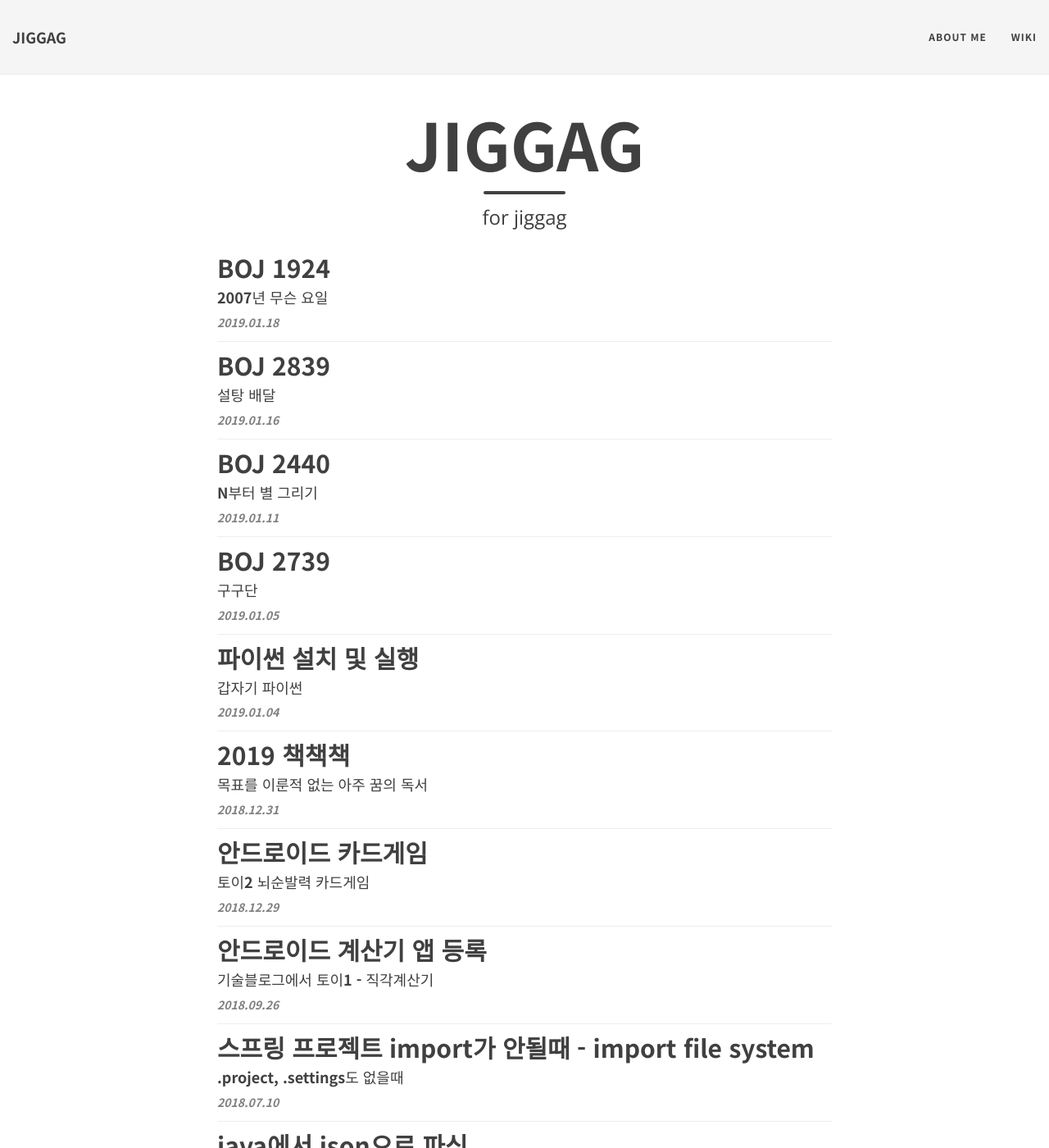
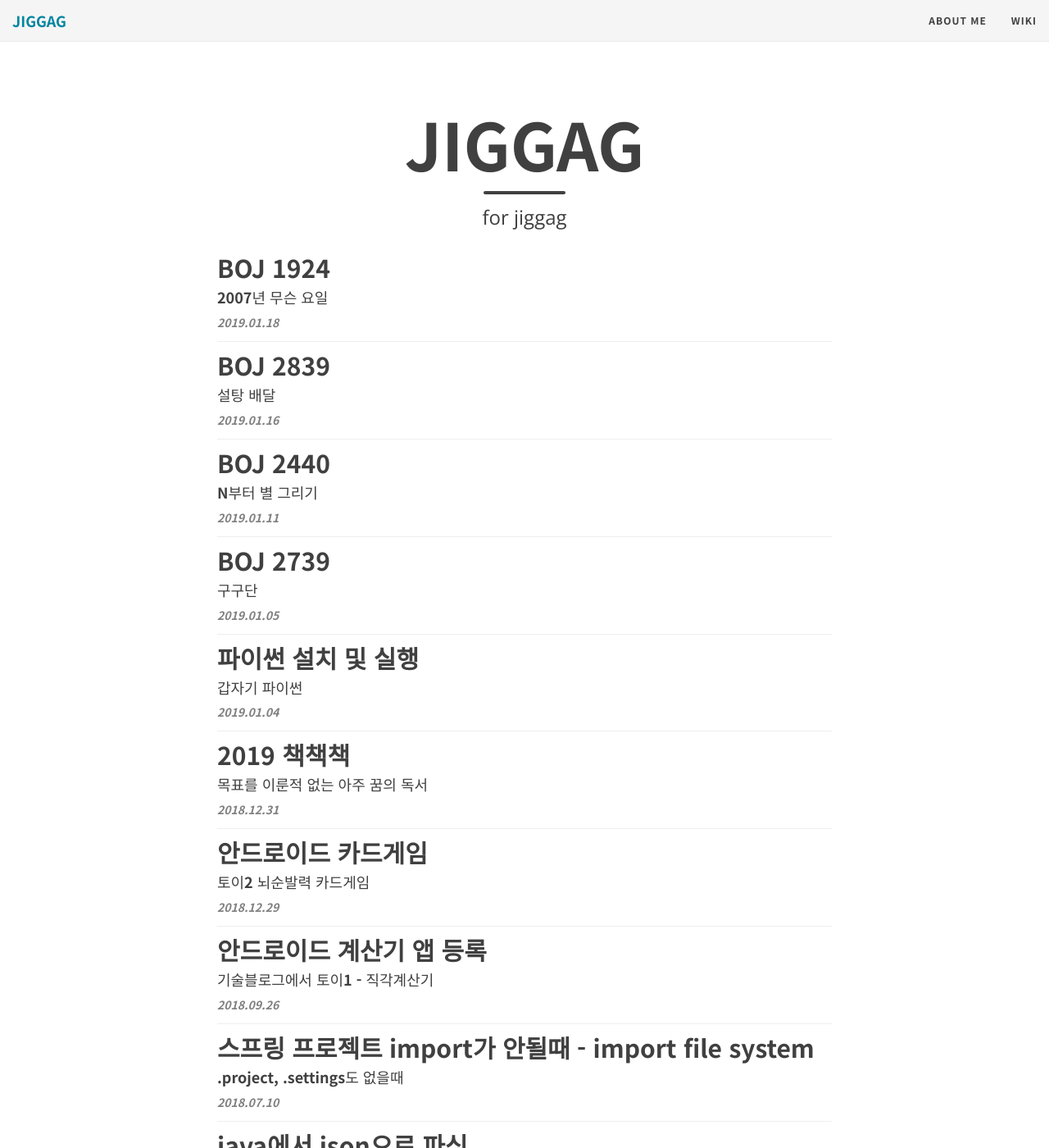
Before and after one commit to jiggag/jiggag.github.io, a Jekyll site: the page built from index.html, in a window 1280 px wide and 1400 px high. Shown: the whole window at 82% size. Built offline with Jekyll 4.4.1, drawn with Linux system fonts in a browser that asks for light colours; nearby versions of some CDN libraries; the list of posts is cut into pages by our own code.

Commit message:
Update main.css

```diff
--- a/css/main.css
+++ b/css/main.css
@@ -162,7 +162,7 @@
 
 @media only screen and (min-width: 768px) {
   .navbar-custom {
-    padding: 20px 0;
+    /*padding: 20px 0;*/
     -webkit-transition: background .5s ease-in-out,padding .5s ease-in-out;
     -moz-transition: background .5s ease-in-out,padding .5s ease-in-out;
     transition: background .5s ease-in-out,padding .5s ease-in-out;
```
